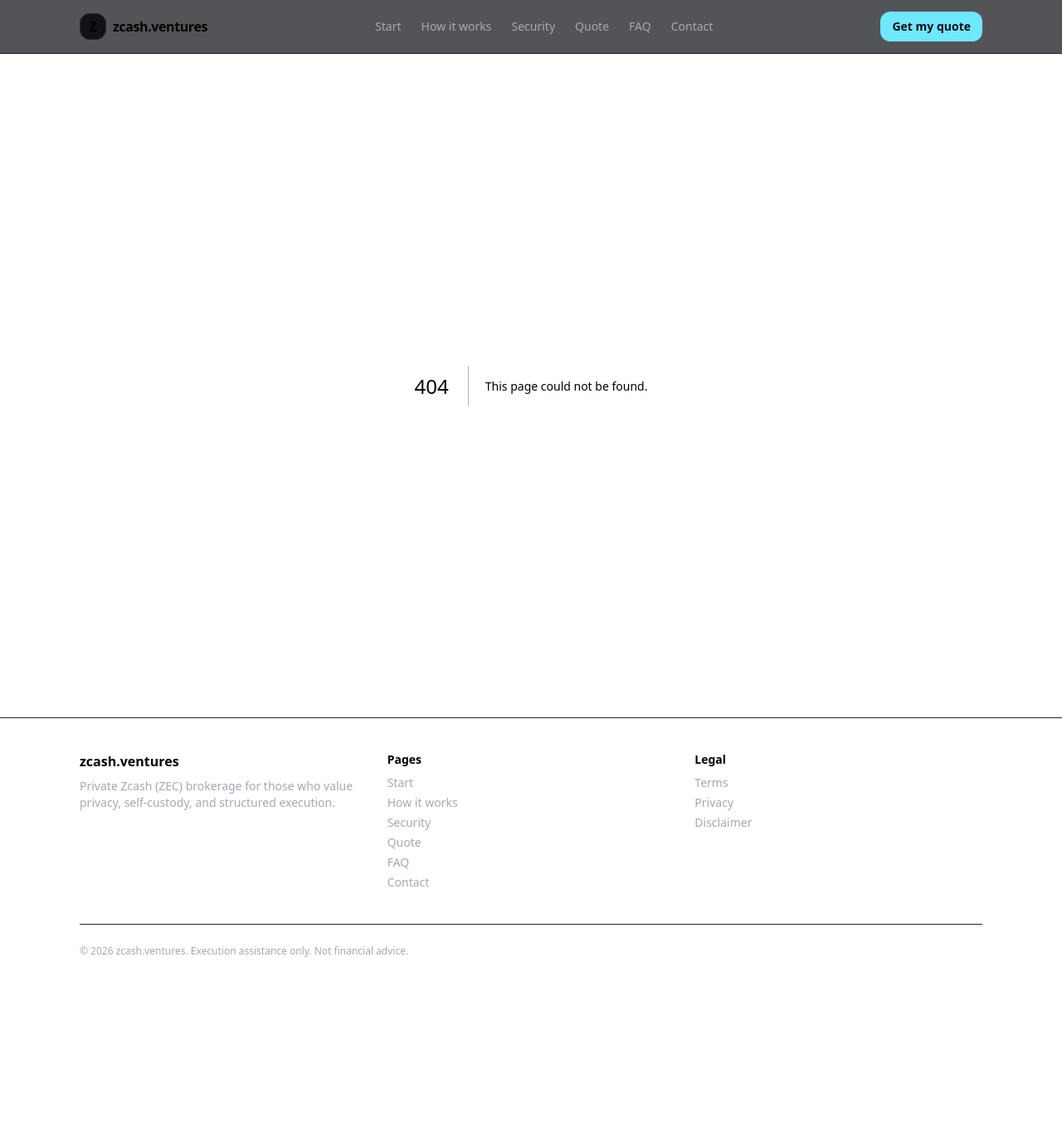
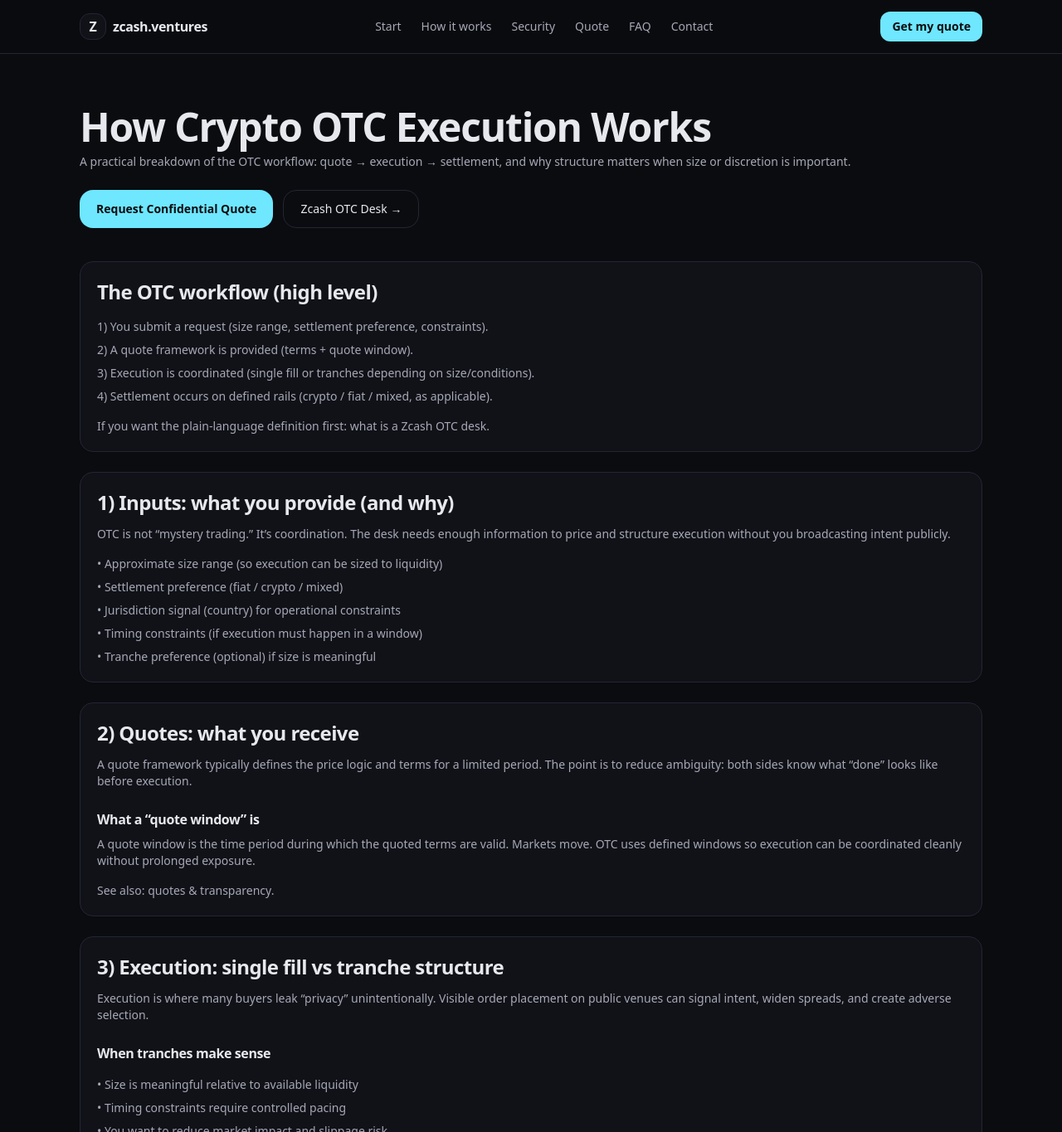
Before and after one commit to Gatsby01k/zcash-ventures, a Next.js app: page /insights/how-crypto-otc-execution-works in a window 1280 px wide. Before the commit this address had no page. Shown: the top 1365 px of the page at 83% size. Before the commit the page ends 1179 px from the top, so only its background shows below. Built offline with nearby package versions, Linux system fonts and the light colour scheme.

Commit message:
Create page.tsx

```diff
--- /dev/null
+++ b/app/insights/how-crypto-otc-execution-works/page.tsx
@@ -0,0 +1,234 @@
+import type { Metadata } from "next";
+import Link from "next/link";
+import { Container, H1, H2, H3, Muted, Card, ButtonLink } from "@/components/ui";
+
+const CANONICAL =
+  "https://zcash.ventures/insights/how-crypto-otc-execution-works";
+
+export const metadata: Metadata = {
+  title: "How Crypto OTC Execution Works | Quote, Settlement & Tranches",
+  description:
+    "A practical guide to OTC execution: how quotes work, what a quote window is, settlement coordination, and why tranche structure is used for size-aware trades.",
+  alternates: { canonical: CANONICAL },
+  openGraph: {
+    type: "article",
+    url: CANONICAL,
+    title: "How Crypto OTC Execution Works",
+    description:
+      "Quote → execution → settlement. A clear breakdown of OTC workflow, risks, and why structure matters for larger orders.",
+    images: [{ url: "https://zcash.ventures/og-image.png" }],
+  },
+  twitter: {
+    card: "summary_large_image",
+    title: "How Crypto OTC Execution Works",
+    description:
+      "A practical OTC guide: quote window, settlement coordination, tranche execution, and execution risk.",
+    images: ["https://zcash.ventures/og-image.jpg"],
+  },
+};
+
+const FAQ = [
+  {
+    q: "What is an OTC quote window?",
+    a: "A quote window is a defined time period during which quoted terms are valid. It reduces ambiguity and helps both sides coordinate execution and settlement cleanly.",
+  },
+  {
+    q: "Why do OTC trades use tranche execution?",
+    a: "Tranches split execution into planned segments to manage timing, liquidity, and market impact. It’s used when size is meaningful relative to available liquidity or when tighter control is needed.",
+  },
+  {
+    q: "Do OTC desks require custody of my wallet?",
+    a: "No. Legitimate coordination never requires your seed phrase, private keys, or remote wallet access. Any request for these is fraud.",
+  },
+];
+
+export default function Page() {
+  return (
+    <Container className="py-12 md:py-16">
+      {/* Article schema */}
+      <script
+        type="application/ld+json"
+        dangerouslySetInnerHTML={{
+          __html: JSON.stringify({
+            "@context": "https://schema.org",
+            "@type": "Article",
+            headline: "How Crypto OTC Execution Works",
+            description:
+              "A practical guide to OTC execution: quotes, quote windows, settlement coordination, and tranche structure.",
+            datePublished: "2026-02-25",
+            dateModified: "2026-02-25",
+            author: { "@type": "Organization", name: "Zcash Ventures" },
+            publisher: {
+              "@type": "Organization",
+              name: "Zcash Ventures",
+              logo: {
+                "@type": "ImageObject",
+                url: "https://zcash.ventures/og-image.jpg",
+              },
+            },
+            mainEntityOfPage: CANONICAL,
+          }),
+        }}
+      />
+
+      <H1>How Crypto OTC Execution Works</H1>
+      <Muted className="mt-2">
+        A practical breakdown of the OTC workflow: quote → execution → settlement, and why structure
+        matters when size or discretion is important.
+      </Muted>
+
+      <div className="mt-6 flex flex-col gap-3 sm:flex-row">
+        <ButtonLink href="/start">Request Confidential Quote</ButtonLink>
+        <Link
+          href="/zcash-otc-desk"
+          className="inline-flex items-center justify-center rounded-2xl border border-line px-5 py-3 text-sm font-medium hover:bg-card"
+        >
+          Zcash OTC Desk →
+        </Link>
+      </div>
+
+      <div className="mt-10 space-y-6">
+        <Card>
+          <H2>The OTC workflow (high level)</H2>
+          <ol className="mt-4 space-y-2 text-sm text-muted">
+            <li>1) You submit a request (size range, settlement preference, constraints).</li>
+            <li>2) A quote framework is provided (terms + quote window).</li>
+            <li>3) Execution is coordinated (single fill or tranches depending on size/conditions).</li>
+            <li>4) Settlement occurs on defined rails (crypto / fiat / mixed, as applicable).</li>
+          </ol>
+          <p className="mt-4 text-sm text-muted">
+            If you want the plain-language definition first:{" "}
+            <Link className="hover:underline" href="/insights/what-is-a-zcash-otc-desk">
+              what is a Zcash OTC desk
+            </Link>
+            .
+          </p>
+        </Card>
+
+        <Card>
+          <H2>1) Inputs: what you provide (and why)</H2>
+          <p className="mt-3 text-sm text-muted">
+            OTC is not “mystery trading.” It’s coordination. The desk needs enough information to
+            price and structure execution without you broadcasting intent publicly.
+          </p>
+          <ul className="mt-4 space-y-2 text-sm text-muted">
+            <li>• Approximate size range (so execution can be sized to liquidity)</li>
+            <li>• Settlement preference (fiat / crypto / mixed)</li>
+            <li>• Jurisdiction signal (country) for operational constraints</li>
+            <li>• Timing constraints (if execution must happen in a window)</li>
+            <li>• Tranche preference (optional) if size is meaningful</li>
+          </ul>
+        </Card>
+
+        <Card>
+          <H2>2) Quotes: what you receive</H2>
+          <p className="mt-3 text-sm text-muted">
+            A quote framework typically defines the price logic and terms for a limited period.
+            The point is to reduce ambiguity: both sides know what “done” looks like before execution.
+          </p>
+
+          <H3 className="mt-6">What a “quote window” is</H3>
+          <p className="mt-2 text-sm text-muted">
+            A quote window is the time period during which the quoted terms are valid. Markets move.
+            OTC uses defined windows so execution can be coordinated cleanly without prolonged exposure.
+          </p>
+
+          <p className="mt-4 text-sm text-muted">
+            See also:{" "}
+            <Link className="hover:underline" href="/fees">
+              quotes & transparency
+            </Link>
+            .
+          </p>
+        </Card>
+
+        <Card>
+          <H2>3) Execution: single fill vs tranche structure</H2>
+          <p className="mt-3 text-sm text-muted">
+            Execution is where many buyers leak “privacy” unintentionally. Visible order placement
+            on public venues can signal intent, widen spreads, and create adverse selection.
+          </p>
+
+          <H3 className="mt-6">When tranches make sense</H3>
+          <ul className="mt-4 space-y-2 text-sm text-muted">
+            <li>• Size is meaningful relative to available liquidity</li>
+            <li>• Timing constraints require controlled pacing</li>
+            <li>• You want to reduce market impact and slippage risk</li>
+          </ul>
+
+          <p className="mt-4 text-sm text-muted">
+            Related reading:{" "}
+            <Link className="hover:underline" href="/insights/market-impact-and-zec">
+              market impact and ZEC
+            </Link>{" "}
+            ·{" "}
+            <Link className="hover:underline" href="/insights/how-to-avoid-slippage-buying-zec">
+              avoiding slippage when buying ZEC
+            </Link>
+            .
+          </p>
+        </Card>
+
+        <Card>
+          <H2>4) Settlement: coordination matters</H2>
+          <p className="mt-3 text-sm text-muted">
+            Settlement is where “execution quality” becomes real: timing, rails, confirmations, and
+            operational discipline. Structured OTC focuses on finishing cleanly on defined terms.
+          </p>
+          <p className="mt-3 text-sm text-muted">
+            If you’re optimizing for discretion, execution privacy often matters as much as the asset.
+            Start here if that’s your use case:{" "}
+            <Link className="hover:underline" href="/buy-zec-privately">
+              buy Zcash (ZEC) privately
+            </Link>
+            .
+          </p>
+        </Card>
+
+        <Card>
+          <H2>Security baseline (non-negotiable)</H2>
+          <p className="mt-3 text-sm text-muted">
+            Never share seed phrases, private keys, or remote wallet access. Legitimate OTC coordination
+            does not require custody of your wallet. Any request for these is fraud.
+          </p>
+          <p className="mt-4 text-sm text-muted">
+            See:{" "}
+            <Link className="hover:underline" href="/security">
+              security guidelines
+            </Link>
+            .
+          </p>
+        </Card>
+
+        <Card>
+          <H2>FAQ</H2>
+          <div className="mt-4 space-y-4">
+            {FAQ.map((f) => (
+              <div key={f.q}>
+                <p className="text-sm font-medium">{f.q}</p>
+                <p className="mt-1 text-sm text-muted">{f.a}</p>
+              </div>
+            ))}
+          </div>
+
+          <div className="mt-6 flex flex-col gap-3 sm:flex-row">
+            <ButtonLink href="/zcash-otc-desk">Zcash OTC Desk →</ButtonLink>
+            <ButtonLink href="/start">Request Confidential Quote</ButtonLink>
+          </div>
+        </Card>
+
+        <p className="text-xs text-muted">
+          Next:{" "}
+          <Link href="/insights/how-to-buy-zcash-privately" className="hover:underline">
+            how to buy Zcash privately
+          </Link>{" "}
+          ·{" "}
+          <Link href="/insights/otc-vs-exchange" className="hover:underline">
+            OTC vs exchange
+          </Link>
+          .
+        </p>
+      </div>
+    </Container>
+  );
+}
```
